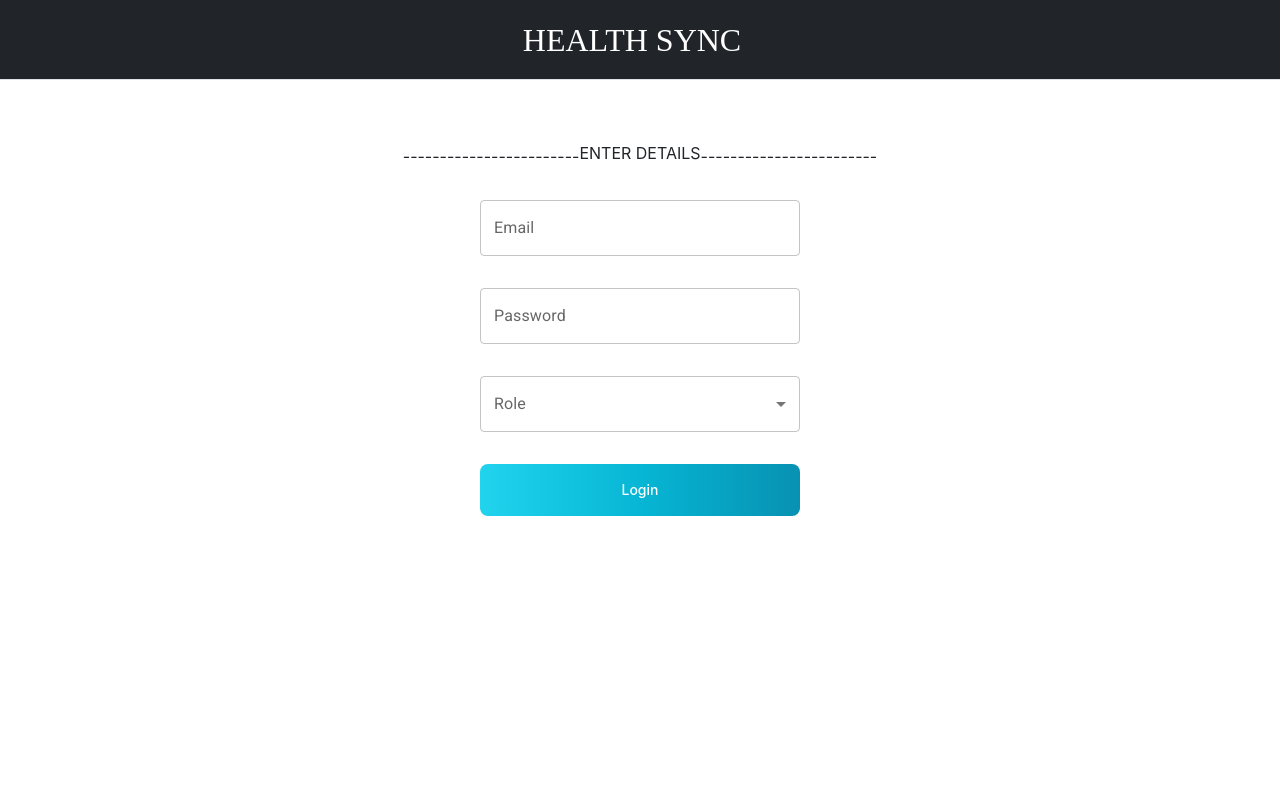
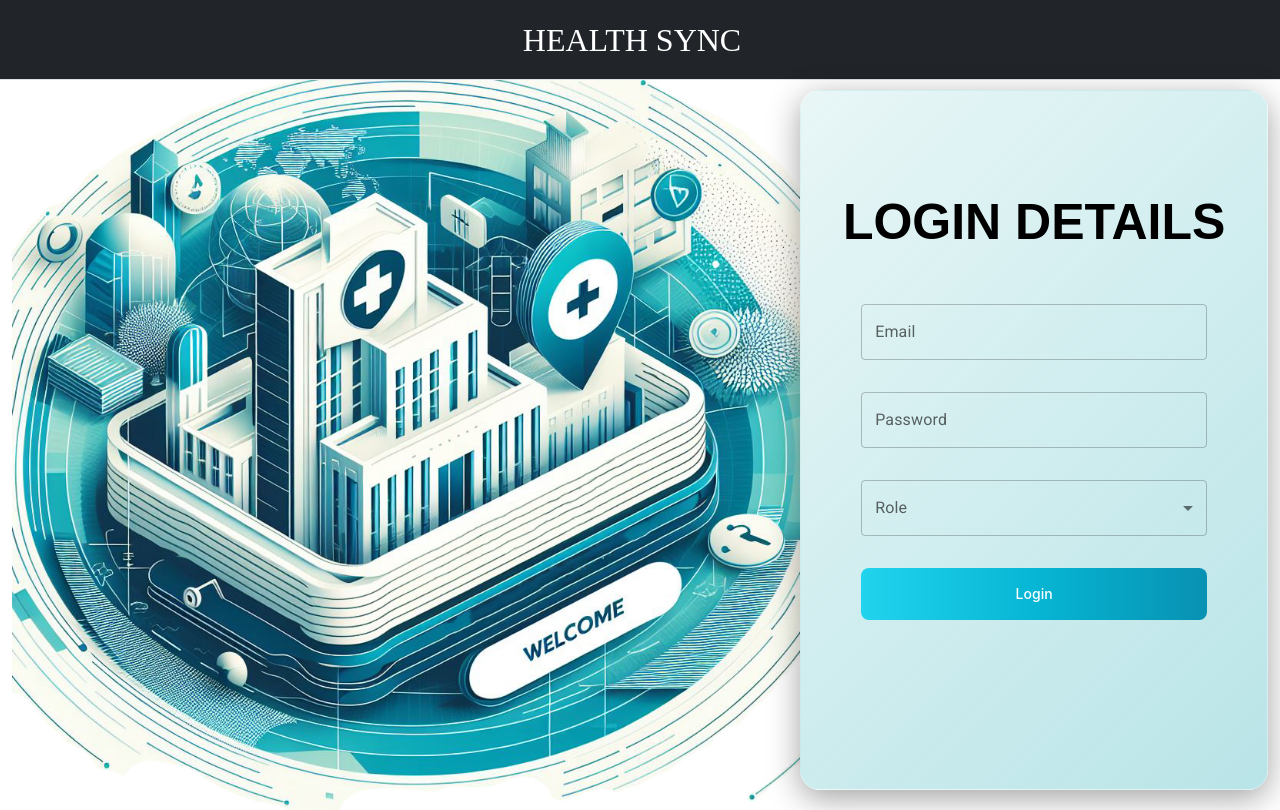
Before and after one commit to PranjalGawande/HealthCare-Application-Development, a React (Create React App) app: page / in a window 1280 px wide. Built offline with nearby package versions, Linux system fonts and the light colour scheme.

Commit message:
updated login-page

```diff
--- a/src/Components/AdminDashboard.js
+++ b/src/Components/AdminDashboard.js
@@ -18,7 +18,7 @@ const AdminDashboard = () => {
       <div className="h-full flex justify-center items-center mt-20">
         <div className="flex justify-evenly items-center gap-40 mt-20 border-amber-300 border-solid ">
           <div className="border border-gray p-5 rounded-md bg-slate-200">
-            <img src={admin} className="w-64 h-64"></img>
+            <img src={admin} className=""></img>
           </div>
           <div className="flex flex-col gap-5 ">
             <NavLink
--- a/src/Components/Login.js
+++ b/src/Components/Login.js
@@ -65,202 +65,13 @@
 //     //   </div>
 //     // </div>
 
-//     <div className= "background" style={{ display: 'flex', flexDirection: 'column', alignItems: 'center', justifyContent:'center'}}>
-//     <div className='flex h:[100vh] justifycontent:center'>
-//       <div>------------------------</div>
-//       <h2 > ENTER DETAILS </h2>
-//       <div>------------------------</div>
-//       </div>
-//       <form style={{ width: '25%', marginTop: '2rem' }}>
-//         {/* <div style={{ display: 'flex', justifyContent: 'space-between' }}>
-//           <TextField
-//             id="first-name"
-//             label="First name"
-//             variant="outlined"
-//             size="small"
-//             style={{ marginBottom: '2rem', width: '48%' }}
-//           />
-//           <TextField
-//             id="last-name"
-//             label="Last name"
-//             variant="outlined"
-//             size="small"
-//             style={{ marginBottom: '2rem', width: '48%' }}
-//           />
-//         </div> */}
-//         <TextField
-//           id="email"
-//           label="Email"
-//           variant="outlined"
-//           size="medium"
-//           style={{ marginBottom: '2rem', width: '100%' }}
-//         />
-//         <TextField
-//           id="password"
-//           label="Password"
-//           variant="outlined"
-//           size="medium"
-//           style={{ marginBottom: '2rem', width: '100%' }}
-//         />
-//         {/* <TextField
-//           id="dob"
-//           label="Date of Birth"
-//           variant="outlined"
-//           size="small"
-//           style={{ marginBottom: '2rem', width: '100%' }}
-//         />
-//         <TextField
-//           id="phone"
-//           label="Phone"
-//           variant="outlined"
-//           size="small"
-//           style={{ marginBottom: '2rem', width: '100%' }}
-//         /> */}
-//         {/* <Button variant="contained" color="primary" style={{ marginTop: '1rem', width: '100%' }}>
-//           Submit
-//         </Button> */}
-//         <TextField
-//           id="role"
-//           select
-//           label="Role"
-//           variant="outlined"
-//           size="medium"
-//           style={{ marginBottom: '2rem', width: '100%' }}
-//           // InputLabelProps={{ style: { fontSize: '1.2px' } }}
-//         >
-//           <MenuItem value="admin">Admin</MenuItem>
-//           <MenuItem value="receptionist">Receptionist</MenuItem>
-//           <MenuItem value="labTechnician">Doctor</MenuItem>
-//         </TextField>
-//         <button type="button" className="w-full text-white bg-gradient-to-r from-cyan-400 via-cyan-500 to-cyan-600 hover:bg-gradient-to-br focus:ring-4 focus:outline-none focus:ring-cyan-300 dark:focus:ring-cyan-800 font-medium rounded-lg text-sm px-8 py-3 text-center me-2 mb-2">Register</button>
-//       </form>
-//     </div>
-//   );
-// };
-
-// export default LoginForm;
-
-
-
-
-// import React, { useState } from "react";
-// import axios from "axios";
-// import TextField from '@mui/material/TextField';
-// import MenuItem from '@mui/material/MenuItem';
-// import { useNavigate } from 'react-router-dom'
-
-// const LoginForm = () => {
-//   let navigate=useNavigate()
-//   const [email, setEmail] = useState("");
-//   const [password, setPassword] = useState("");
-//   const [role, setRole] = useState("");
-
-//   const handleSubmit = async (e) => {
-//     e.preventDefault();
-//     try {
-//       const response = await axios.get(`http://localhost:9191/login/${role}`, { email, password });
-//       console.log("Response submitted:", response.data); // Print response to console
-//       // Redirect user to dashboard or perform other actions based on the response
-//       if (role === "doctor") {
-//         navigate("/doctor"); // Navigate to doctor dashboard
-//       } else if (role === "staff") {
-//         navigate("/staff"); // Navigate to staff dashboard
-//       } else if (role === "admin") {
-//         navigate("/admin"); // Navigate to admin dashboard
-//       } else {
-//         // Handle invalid role
-//       }
-//     } catch (error) {
-//       console.error("Login failed:", error);
-//       // Handle login failure, display error message, etc.
-//     }
-//   };
-
-//   const handleRoleChange = (e) => {
-//     const selectedRole = e.target.value;
-//     setRole(selectedRole);
-//   };
-
-//   return (
-//     <div className= "background" style={{ display: 'flex', flexDirection: 'column', alignItems: 'center', justifyContent:'center'}}>
-//       <div className='flex h:[100vh] justifycontent:center'>
-//         <div>------------------------</div>
-//         <h2 > ENTER DETAILS </h2>
-//         <div>------------------------</div>
-//       </div>
-//       <form style={{ width: '25%', marginTop: '2rem' }} onSubmit={handleSubmit}>
-//         <TextField
-//           id="email"
-//           label="Email"
-//           variant="outlined"
-//           size="medium"
-//           value={email}
-//           onChange={(e) => setEmail(e.target.value)}
-//           style={{ marginBottom: '2rem', width: '100%' }}
-//         />
-//         <TextField
-//           id="password"
-//           label="Password"
-//           variant="outlined"
-//           size="medium"
-//           type="password"
-//           value={password}
-//           onChange={(e) => setPassword(e.target.value)}
-//           style={{ marginBottom: '2rem', width: '100%' }}
-//         />
-//         <TextField
-//           id="role"
-//           select
-//           label="Role"
-//           variant="outlined"
-//           size="medium"
-//           value={role}
-//           onChange={handleRoleChange}
-//           style={{ marginBottom: '2rem', width: '100%' }}
-//         >
-//           <MenuItem value="doctor">Doctor</MenuItem>
-//           <MenuItem value="staff">Staff</MenuItem>
-//           <MenuItem value="admin">Admin</MenuItem>
-//         </TextField>
-//         <button type="submit" className="w-full text-white bg-gradient-to-r from-cyan-400 via-cyan-500 to-cyan-600 hover:bg-gradient-to-br focus:ring-4 focus:outline-none focus:ring-cyan-300 dark:focus:ring-cyan-800 font-medium rounded-lg text-sm px-8 py-3 text-center me-2 mb-2">Login</button>
-//       </form>
-//     </div>
-//   );
-// };
-
-// export default LoginForm;
-
-
-
-
-
-
-
-
-
-
-
-
-
-
-
-
-
-
-
-
-
-
-
-
-
-
 import React, { useState } from "react";
 import axios from "axios";
-import TextField from '@mui/material/TextField';
-import MenuItem from '@mui/material/MenuItem';
-import { useNavigate } from 'react-router-dom'
-import { v4 as uuidv4 } from 'uuid';
+import TextField from "@mui/material/TextField";
+import MenuItem from "@mui/material/MenuItem";
+import { useNavigate } from "react-router-dom";
+import { v4 as uuidv4 } from "uuid";
+import loginImage from "../assets/login-page.jpg";
 
 const LoginForm = () => {
   let navigate = useNavigate();
@@ -274,7 +85,7 @@ const LoginForm = () => {
       const token = uuidv4();
       const response = await axios.post(`http://localhost:9191/login/${role}`, {
         email: email,
-        password: password
+        password: password,
       });
       localStorage.setItem("token", token);
       localStorage.setItem("role", role);
@@ -297,13 +108,15 @@ const LoginForm = () => {
   };
 
   return (
-    <div className="background" style={{ display: 'flex', flexDirection: 'column', alignItems: 'center', justifyContent:'center'}}>
-      <div className='flex h:[100vh] justifycontent:center'>
-        <div>------------------------</div>
-        <h2 > ENTER DETAILS </h2>
-        <div>------------------------</div>
+    // <div className="background" style={{ display: 'flex', flexDirection: 'column', alignItems: 'center', justifyContent:'center'}}>
+    <div className="container background d-flex align-items-center">
+      <div className="login-image">
+      <img src={loginImage} alt="login" />
       </div>
-      <form style={{ width: '25%', marginTop: '2rem' }} onSubmit={handleSubmit}>
+      <div className="container glass-background">
+        <label className="text-login fw-bold text-center">LOGIN DETAILS</label>
+        <div className="login-form mx-5">
+          <form className="" onSubmit={handleSubmit}>
             <TextField
               id="email"
               label="Email"
@@ -311,7 +124,7 @@ const LoginForm = () => {
               size="medium"
               value={email}
               onChange={(e) => setEmail(e.target.value)}
-          style={{ marginBottom: '2rem', width: '100%' }}
+              style={{ marginBottom: "2rem", width: "100%" }}
             />
             <TextField
               id="password"
@@ -321,7 +134,7 @@ const LoginForm = () => {
               type="password"
               value={password}
               onChange={(e) => setPassword(e.target.value)}
-          style={{ marginBottom: '2rem', width: '100%' }}
+              style={{ marginBottom: "2rem", width: "100%" }}
             />
             <TextField
               id="role"
@@ -331,14 +144,21 @@ const LoginForm = () => {
               size="medium"
               value={role}
               onChange={handleRoleChange}
-          style={{ marginBottom: '2rem', width: '100%' }}
+              style={{ marginBottom: "2rem", width: "100%" }}
             >
               <MenuItem value="admin">Admin</MenuItem>
               <MenuItem value="staff">Receptionist</MenuItem>
               <MenuItem value="doctor">Doctor</MenuItem>
             </TextField>
-        <button type="submit" className="w-full text-white bg-gradient-to-r from-cyan-400 via-cyan-500 to-cyan-600 hover:bg-gradient-to-br focus:ring-4 focus:outline-none focus:ring-cyan-300 dark:focus:ring-cyan-800 font-medium rounded-lg text-sm px-8 py-3 text-center me-2 mb-2">Login</button>
+            <button
+              type="submit"
+              className="w-full text-white bg-gradient-to-r from-cyan-400 via-cyan-500 to-cyan-600 hover:bg-gradient-to-br focus:ring-4 focus:outline-none focus:ring-cyan-300 dark:focus:ring-cyan-800 font-medium rounded-lg text-sm px-8 py-3 text-center me-2 mb-2"
+            >
+              Login
+            </button>
           </form>
+        </div>
+      </div>
     </div>
   );
 };
--- a/src/Components/style.css
+++ b/src/Components/style.css
@@ -11,34 +11,53 @@
 }
 
 .background {
-    margin-top: 5%;
+    display: flex;
+    align-items: center;
+    justify-content: center;
+    height: 90vh;
 }
 
 .glass-background{
 
     height: 700px;
     width: 600px;
-    background: linear-gradient(135deg, rgba(224, 224, 224, 0.761), rgb(169, 169, 169));
+    background: linear-gradient(135deg, rgba(232, 246, 246, 0.977), rgba(171, 223, 227, 0.834));
     backdrop-filter: blur(10px);
     -webkit-backdrop-filter: blur(10px);
     border-radius: 20px;
     border:1px solid rgba(255, 255, 255, 0.18);
     box-shadow: 0 8px 32px 0 rgba(0, 0, 0, 0.37);
+    display: flex;
+    flex-direction: column;
+    justify-content: center;
+    align-items: center;
 }
 
+
 .text-login {
-    font-size: 100px;
+    font-size: 50px;
     font-weight: 500;
     font-family:Arial, Helvetica, sans-serif;
     color: #000000;
+    margin-top: -15%;
+    padding-bottom: 10%;
 }
 
-.form-label {
+/* .login-form {
+    display: flex;
+    flex-direction: column;
+    justify-content: center;
+    align-items: center;
+    height: 80%;
+    margin-top: -100px;
+} */
+
+/* .form-label {
     font-size: 30px;
     font-weight: bold;
     font-family:Arial, Helvetica, sans-serif;
     color: #000000;
-}
+} */
 
 .text-fields {
     /* height: 200px; */
```
Also changed, not shown: src/assets/login-page.jpg (added). Lines whose indentation alone changed are shown as unchanged.
